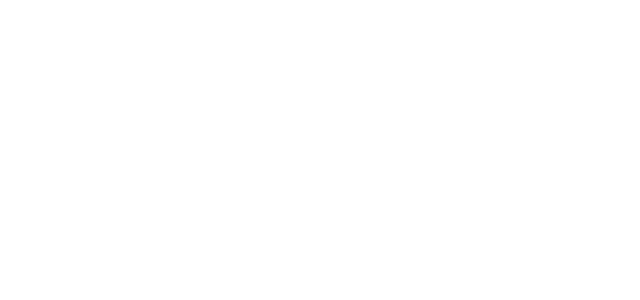
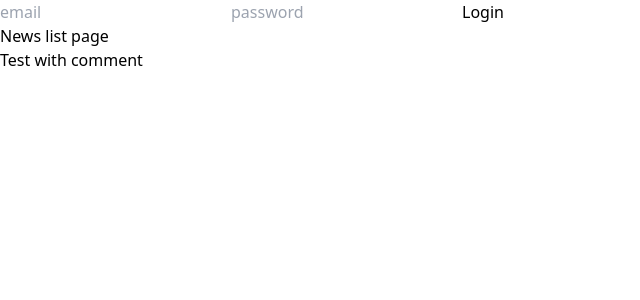
Before and after one commit to jassiG/kuroco-nuxt3-demo, a Nuxt app: page /login in a window 1280 px wide. Before the commit this address had no page. Shown: the top 300 px of the page, without its empty margins (0-640 px from the left). Built offline with nearby package versions, Linux system fonts and the light colour scheme.

Commit message:
Implement login

```diff
--- /dev/null
+++ b/pages/login/index.vue
@@ -0,0 +1,61 @@
+<template>
+  <form @submit.prevent="login">
+    <p v-if="loginStatus !== null" :style="{ color: resultMessageColor }">
+      {{ resultMessage }}
+    </p>
+
+    <input v-model="email" name="email" type="email" placeholder="email" />
+    <input
+      v-model="password"
+      name="password"
+      type="password"
+      placeholder="password"
+    />
+    <button type="submit">Login</button>
+    <div>
+      <nuxt-link to="/news"> News list page </nuxt-link>
+      <br />
+      <nuxt-link to="/news/test_with_comment"> Test with comment </nuxt-link>
+    </div>
+  </form>
+</template>
+
+<script setup>
+const config = useRuntimeConfig();
+
+const email = ref("");
+const password = ref("");
+const loginStatus = ref(null);
+const resultMessage = ref(null);
+
+let resultMessageColor = computed(() => {
+  switch (loginStatus.value) {
+    case "success":
+      return "green";
+    case "failure":
+      return "red";
+    default:
+      return "";
+  }
+});
+
+async function login() {
+  try {
+    await useFetch("/rcms-api/13/login", {
+      method: "POST",
+      body: JSON.stringify({
+        email: email.value,
+        password: password.value,
+        login_save: 1,
+      }),
+      baseURL: config.public.apiBase,
+      credentials: "include",
+    });
+    loginStatus.value = "success";
+    resultMessage.value = "Login successful";
+  } catch (e) {
+    loginStatus.value = "failure";
+    resultMessage.value = "Login failed";
+  }
+}
+</script>
```
